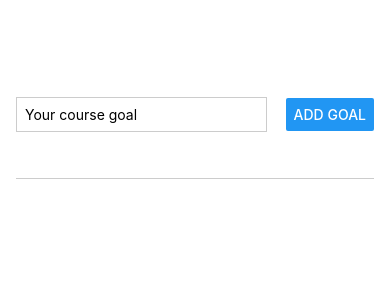
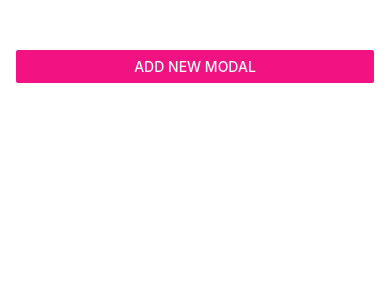
Before and after one commit to kiranmk3331/Todo-react_native, a React Native app: screen / in a window 390 px wide. Shown: the top 300 px of the page. Built offline with nearby package versions, Linux system fonts and the light colour scheme.

Commit message:
Completed the todo app.

```diff
--- a/App.js
+++ b/App.js
@@ -1,23 +1,42 @@
 import { useState } from "react";
-import { StyleSheet, View } from "react-native";
+import { Button, StyleSheet, View } from "react-native";
 import Goals from "./components/Goals";
 import GoalInput from "./components/GoalInput";
+import { StatusBar } from "expo-status-bar";
 
 export default function App() {
+  const [showModal, setShowModal] = useState(false);
   const [courseGoals, setCourseGoals] = useState([]);
+
+  const modalPopHandler = () => {
+    setShowModal(true);
+  };
 
   const addGoalHandler = (enteredGoalText) => {
     setCourseGoals((currentGoalCourse) => [
       ...currentGoalCourse,
       { text: enteredGoalText, id: Math.random().toString() },
     ]);
+    setShowModal(false);
   };
 
   return (
-    <View style={styles.appContainer}>
-      <GoalInput addGoalHandler={addGoalHandler} />
-      <Goals courseGoals={courseGoals} setCourseGoals={setCourseGoals} />
-    </View>
+    <>
+      <StatusBar style="light" />
+      <View style={styles.appContainer}>
+        <Button
+          title="Add New Modal"
+          color="#f31282"
+          onPress={modalPopHandler}
+        />
+        <GoalInput
+          addGoalHandler={addGoalHandler}
+          showModal={showModal}
+          setShowModal={setShowModal}
+        />
+        <Goals courseGoals={courseGoals} setCourseGoals={setCourseGoals} />
+      </View>
+    </>
   );
 }
 
--- a/app.json
+++ b/app.json
@@ -5,15 +5,14 @@
     "version": "1.0.0",
     "orientation": "portrait",
     "icon": "./assets/icon.png",
+    "backgroundColor": "#1e085a",
     "userInterfaceStyle": "light",
     "splash": {
       "image": "./assets/splash.png",
       "resizeMode": "contain",
       "backgroundColor": "#ffffff"
     },
-    "assetBundlePatterns": [
-      "**/*"
-    ],
+    "assetBundlePatterns": ["**/*"],
     "ios": {
       "supportsTablet": true
     },
--- a/components/GoalInput.js
+++ b/components/GoalInput.js
@@ -1,7 +1,14 @@
 import { useState } from "react";
-import { Button, StyleSheet, TextInput, View } from "react-native";
+import {
+  Button,
+  Image,
+  Modal,
+  StyleSheet,
+  TextInput,
+  View,
+} from "react-native";
 
-export default function GoalInput({ addGoalHandler }) {
+export default function GoalInput({ addGoalHandler, showModal, setShowModal }) {
   const [enteredGoalText, setEnteredGoalText] = useState("");
 
   const goalInputHandler = (enteredText) => {
@@ -9,38 +16,73 @@ export default function GoalInput({ addGoalHandler }) {
   };
 
   const onAddGoal = () => {
+    if (!enteredGoalText.trim()) {
+      alert("Please Enter Name");
+      return;
+    } else {
       addGoalHandler(enteredGoalText);
       setEnteredGoalText("");
+    }
   };
 
   return (
+    <Modal visible={showModal} animationType="slide">
       <View style={styles.inputContainer}>
+        <Image
+          style={styles.image}
+          source={require("../assets/images/goal.png")}
+        />
         <TextInput
           placeholder="Your course goal"
           style={styles.textInput}
           onChangeText={goalInputHandler}
           value={enteredGoalText}
         />
-      <Button title="Add Goal" onPress={onAddGoal} />
+        <View style={styles.buttonContainer}>
+          <View style={styles.button}>
+            <Button
+              title="Cancel"
+              onPress={() => setShowModal(false)}
+              color="#8e4de3"
+            />
           </View>
+          <View style={styles.button}>
+            <Button title="Add Goal" onPress={onAddGoal} color="#f31282" />
+          </View>
+        </View>
+      </View>
+    </Modal>
   );
 }
 
 const styles = StyleSheet.create({
   inputContainer: {
-    flexDirection: "row",
+    flexDirection: "column",
     flex: 1,
-    justifyContent: "space-between",
+    justifyContent: "center",
     alignItems: "center",
-    marginBottom: 24,
-    borderBottomWidth: 1,
-    borderBottomColor: "#cccccc",
+    padding: 16,
+    backgroundColor: "#31136B",
   },
   textInput: {
     borderWidth: 1,
-    borderColor: "#cccccc",
-    width: "70%",
-    marginRight: 8,
-    padding: 8,
+    borderColor: "#e4d0ff",
+    backgroundColor: "#e4d0ff",
+    borderRadius: 6,
+    width: "100%",
+    padding: 16,
+  },
+  buttonContainer: {
+    marginTop: 15,
+    flexDirection: "row",
+  },
+  image: {
+    width: 100,
+    height: 100,
+    margin: 20,
+  },
+  button: {
+    width: "25%",
+    marginHorizontal: 8,
   },
 });
--- a/components/GoalItem.js
+++ b/components/GoalItem.js
@@ -5,7 +5,7 @@ export default function GoalItem({ goalItem, deleteGoal }) {
   return (
     <View style={styles.goalItem}>
       <Pressable
-        // onPress={() => deleteGoal(goalItem.id)}
+        onPress={() => deleteGoal(goalItem.id)}
         android_ripple={{ color: "#410d8a" }}
       >
         <Text style={styles.goalText}>{goalItem.text}</Text>
@@ -23,6 +23,7 @@ const styles = StyleSheet.create({
   },
   goalText: {
     color: "white",
-    padding: 8,
+    padding: 10,
+    fontSize: 20,
   },
 });
--- a/components/Goals.js
+++ b/components/Goals.js
@@ -28,5 +28,6 @@ export default function Goals({ courseGoals, setCourseGoals }) {
 const styles = StyleSheet.create({
   goalsContainer: {
     flex: 5,
+    marginTop: 20,
   },
 });
```
Also changed, not shown: assets/images/goal.png (added). Lines whose indentation alone changed are shown as unchanged.
